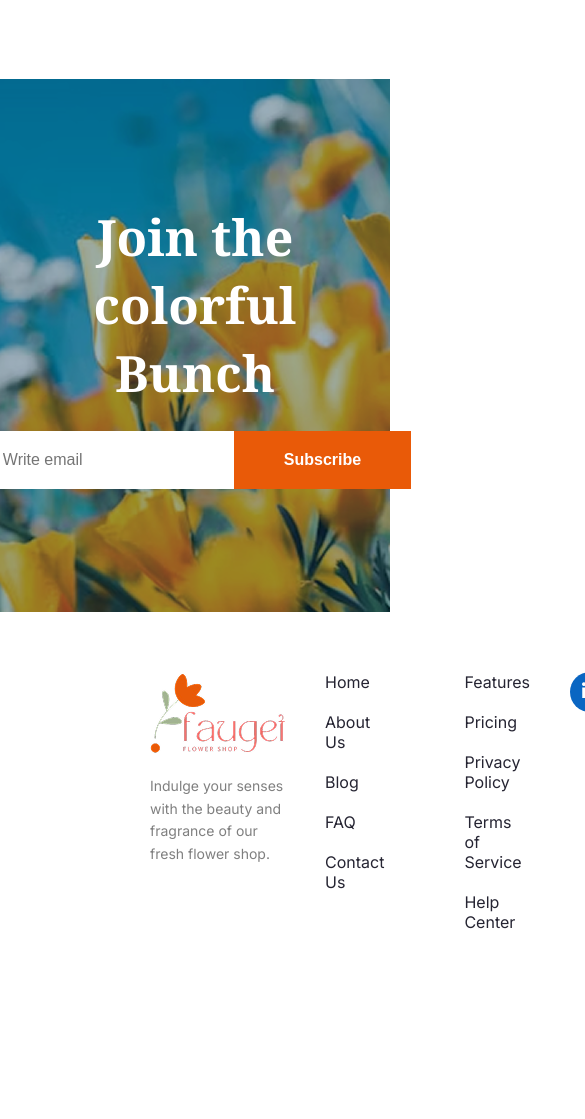
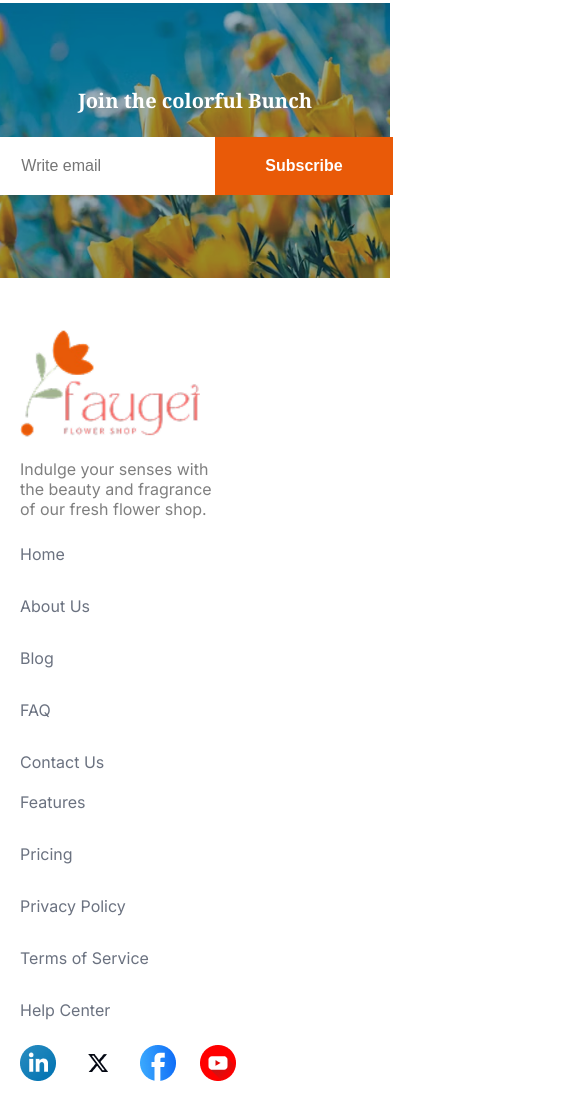
Before and after one commit to sushita01/B12A02-Responsive-Flowers, a plain HTML site: page index.html in a window 390 px wide. Shown: the part 4014-5133 px from the top of the page, 585 px wide, since content can reach past the window. Before the commit the page ends 4986 px from the top, so only its background shows below. Drawn offline with Linux system fonts and the light colour scheme.

Commit message:
added footer section and styles

```diff
--- a/index.html
+++ b/index.html
@@ -20,7 +20,7 @@
             <ul class="nav-links display-flex">
                 <li class="nav-item"><a class="nav-link home" href="">Home</a></li>
                 <li class="nav-item"><a  class="nav-link" href="">Shop</a></li>
-                <li class="nav-item"><a  class="nav-link" href="">About us </a></li>
+                <li class="nav-item"><a  class="nav-link" href="">About us</a></li>
                 <li class="nav-item"><a  class="nav-link-cart" href=""><i class="fa-solid fa-cart-shopping"></i> Cart ($56)</a></li>
             </ul>
         </nav>
@@ -144,54 +144,45 @@
         </section>
         <footer class="footer">
             <div class="footer-inner">
-
-        <!-- Brand -->
                 <div class="footer-brand">
-            <img class="footer-logo" src="assets/logo.png" alt="Faugei Flower Shop">
-            <p>Indulge your senses with the beauty and fragrance of our fresh flower shop.</p>
+                    <img class="footer-logo" src="assets/logo.png" alt="">
+                    <p class="gray-text">Indulge your senses with the beauty and fragrance of our fresh flower shop.</p>
                 </div>
-
-        <!-- Nav links -->
                 <div class="footer-links">
                     <div class="footer-col">
                         <ul>
-                    <li><a href="#">Home</a></li>
-                    <li><a href="#">About Us</a></li>
-                    <li><a href="#">Blog</a></li>
-                    <li><a href="#">FAQ</a></li>
-                    <li><a href="#">Contact Us</a></li>
+                            <li><a href="">Home</a></li>
+                            <li><a href="">About Us</a></li>
+                            <li><a href="">Blog</a></li>
+                            <li><a href="">FAQ</a></li>
+                            <li><a href="">Contact Us</a></li>
                         </ul>
                     </div>
                     <div class="footer-col">
                         <ul>
-                    <li><a href="#">Features</a></li>
-                    <li><a href="#">Pricing</a></li>
-                    <li><a href="#">Privacy Policy</a></li>
-                    <li><a href="#">Terms of Service</a></li>
-                    <li><a href="#">Help Center</a></li>
+                            <li><a href="">Features</a></li>
+                            <li><a href="">Pricing</a></li>
+                            <li><a href="">Privacy Policy</a></li>
+                            <li><a href="">Terms of Service</a></li>
+                            <li><a href="">Help Center</a></li>
                         </ul>
                     </div>
                 </div>
-
-        <!-- Social icons -->
                 <div class="footer-social">
-            <a href="#" class="social-icon si-linkedin" aria-label="LinkedIn">
-                <i class="fa-brands fa-linkedin-in"></i>
+                    <a href="" class="social-icon">
+                        <img src="assets/icon-linkedin.png" alt="">
                     </a>
-            <a href="#" class="social-icon si-x" aria-label="X (Twitter)">
-                <i class="fa-brands fa-x-twitter"></i>
+                    <a href="" class="social-icon">
+                        <img src="assets/icon-twitter.png" alt="">
                     </a>
-            <a href="#" class="social-icon si-facebook" aria-label="Facebook">
-                <i class="fa-brands fa-facebook-f"></i>
+                    <a href="" class="social-icon">
+                       <img src="assets/icon-facebook.png" alt="">
                     </a>
-            <a href="#" class="social-icon si-youtube" aria-label="YouTube">
-                <i class="fa-brands fa-youtube"></i>
+                    <a href="" class="social-icon">
+                        <img src="assets/icon-youtube.png" alt="">
                     </a>
                 </div>
-
             </div>
         </footer>
-
     </body>
-
     </html>
--- a/styles/flower.css
+++ b/styles/flower.css
@@ -61,16 +61,25 @@ main{
     font-size: 16px;
     color: #8987A1;
 }
+.nav-link:hover{
+    color: #E95A08;
+}
 .nav-link.home{
     color: #252432;
     font-weight: bold;
     font-size: 16px;
+}
+.nav-link.home:hover{
+    color: #E95A08;
 }
 .nav-link-cart{
     text-decoration: none;
     font-weight: 400;
     font-size: 16px;
     color: #000000;
+}
+.nav-link-cart:hover{
+    color: #E95A08;
 }
 /* banner styles */
 .banner{
@@ -274,6 +283,8 @@ main{
     width: 100%;
     max-width: 800px;
     padding: 0 20px;
+    /* margin-bottom: 193px;
+    margin-top: 199px; */
 }
 .join-content h2 {
     font-size: 50px;
@@ -302,81 +313,63 @@ main{
     gap: 10px;
     height: auto;
 }
+/* footer styles */
 .footer {
-            background: #fff;
-            padding: 60px 150px 40px;
+    background: #FFFFFF;
+    padding: 50px 160px;
 }
-
 .footer-inner {
-            max-width: 1140px;
+    max-width: 1440px;
     margin: 0 auto;
     display: flex;
     align-items: flex-start;
     justify-content: space-between;
-            gap: 40px;
+    gap: 48px;
 }
-
-        /* Left: logo + tagline */
 .footer-brand {
-            max-width: 200px;
+    max-width: 359px;
 }
-
 .footer-logo {
     width: 135px;
     margin-bottom: 16px;
 }
-
 .footer-brand p {
-            font-size: 14px;
-            color: rgba(0,0,0,0.5);
-            line-height: 1.6;
+    font-size: 22px;
 }
-
-        /* Nav columns */
 .footer-links {
     display: flex;
-            gap: 80px;
+    gap: 111px;
 }
-
 .footer-col ul {
     list-style: none;
     display: flex;
     flex-direction: column;
-            gap: 20px;
+    gap: 32px;
 }
-
 .footer-col ul li a {
     text-decoration: none;
     font-size: 16px;
-            color: #252432;
     font-weight: 400;
+    text-align: center;
+    color: #6B7280;
 }
-
-        .footer-col ul li a:hover { color: #E95A08; }
-
-        /* Social */
+.footer-col ul li a:hover {
+    color: #E95A08;
+}
 .footer-social {
     display: flex;
-            gap: 16px;
+    gap: 24px;
     align-items: center;
 }
-
 .social-icon {
-            width: 40px;
-            height: 40px;
+    width: 36px;
+    height: 36px;
     border-radius: 50%;
     display: flex;
     align-items: center;
     justify-content: center;
-            color: #fff;
-            font-size: 18px;
-            text-decoration: none;
+    color: #FFFFFF;
 }
-
-        .si-linkedin { background: #0A66C2; }
-        .si-x        { background: #000;    }
-        .si-facebook { background: #1877F2; }
-        .si-youtube  { background: #FF0000; }
 /* responsive media query */
 @media screen and (max-width: 576px) {
     /* shared style */
@@ -524,4 +517,39 @@ main{
     .latest-deal-overlay.big-overlay a{
         font-size: 16px;
     }
+    /* join styles */
+    .join-section {
+        margin-top: 44px;
+        height: 275px;
     }
+    .join-content {
+        max-width: 320px;
+        padding: 0 20px;
+    }
+    .join-content h2 {
+        font-size: 20px;
+        margin-bottom: 23px;
+    }
+    .join-form input {
+        width: 218px;
+    }
+    /* footer styles */
+    .footer {
+        padding: 50px 160px 50px 20px;
+    }
+    .footer-inner {
+        max-width: 393px;
+        flex-direction: column;
+        gap: 25px;
+    }
+    .footer-logo {
+        width: 180px;
+    }
+    .footer-brand p {
+        font-size: 16px;
+    }
+    .footer-links {
+        flex-direction: column;
+        gap: 20px;
+    }
+}
```
Lines whose indentation alone changed are shown as unchanged.
